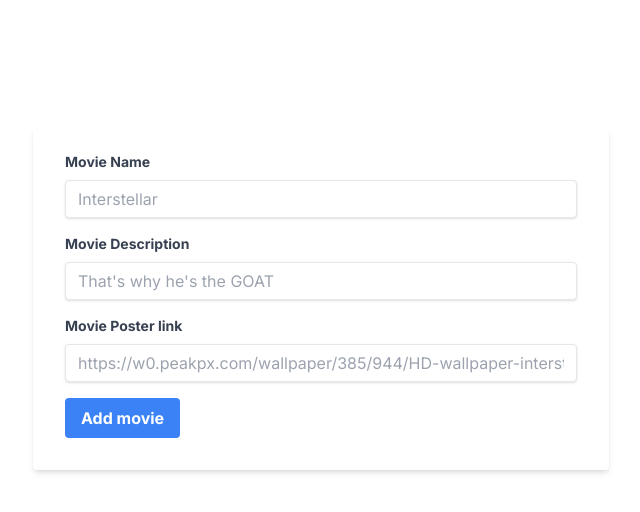
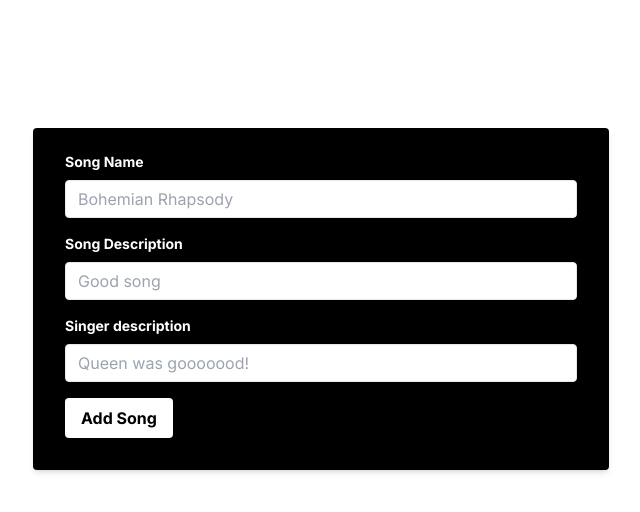
Before and after one commit to shawshankkumar/OverEngineered-DBMS-Project, a Next.js app: page /add in a window 1280 px wide. Shown: the top 512 px of the page, without its empty margins (319-959 px from the left). Built offline with nearby package versions, Linux system fonts and the light colour scheme.

Commit message:
chore: avantika and team

```diff
--- a/src/app/add/page.tsx
+++ b/src/app/add/page.tsx
@@ -1,79 +1,99 @@
 "use client";
 
 export default async function Home() {
-  const handleSubmit = async (e:any) => {
+  const handleSubmit = async (e: any) => {
     e.preventDefault();
     const ob = {
       movie_name: e.target.movie_name.value,
       movie_description: e.target.movie_description.value,
-      movie_poster_url: e.target.movie_poster_url.value,
+      movie_poster_url: "https://google.com/",
+      des: e.target.singer.value
     };
-    fetch(`/api/movie`, {method: "POST", body: JSON.stringify(ob), headers: {"Content-Type": "application/json"}}).then(()=>{
-        window.location.href="/";
+    fetch(`/api/movie`, {
+      method: "POST",
+      body: JSON.stringify(ob),
+      headers: { "Content-Type": "application/json" },
+    }).then(() => {
+      window.location.href = "/";
     });
   };
   return (
-    <div className="m-auto pt-32 w-full max-w-xl">
+    <div className="m-auto pt-32 w-full max-w-xl text-white">
       <form
-        className="bg-white shadow-md rounded px-8 pt-6 pb-8 mb-4"
+        className="bg-black shadow-md rounded px-8 pt-6 pb-8 mb-4"
         action="/api/movie"
         onSubmit={handleSubmit}
       >
         <div className="mb-4">
           <label
-            className="block text-gray-700 text-sm font-bold mb-2"
+            className="block text-pink text-sm font-bold mb-2"
             htmlFor="movie_name"
           >
-            Movie Name
+            Song Name
           </label>
           <input
-            className="shadow appearance-none border rounded w-full py-2 px-3 text-gray-700 leading-tight focus:outline-none focus:shadow-outline"
+            className="shadow appearance-none border rounded w-full py-2 px-3 text-pink leading-tight focus:outline-none focus:shadow-outline text-black"
             id="movie_name"
             type="text"
-            placeholder="Interstellar"
+            placeholder="Bohemian Rhapsody"
             required
           />
         </div>
         <div className="mb-4">
           <label
-            className="block text-gray-700 text-sm font-bold mb-2"
+            className="block text-pink text-sm font-bold mb-2"
             htmlFor="movie_description"
           >
-            Movie Description
+            Song Description
           </label>
           <input
-            className="shadow appearance-none border rounded w-full py-2 px-3 text-gray-700 leading-tight focus:outline-none focus:shadow-outline"
+            className="shadow appearance-none border rounded w-full py-2 px-3 text-pink leading-tight focus:outline-none focus:shadow-outline text-black"
             id="movie_description"
             type="text"
-            placeholder="That's why he's the GOAT"
+            placeholder="Good song"
             required
           />
         </div>
+        {/* <div className="mb-4">
+          <label
+            className="block text-pink text-sm font-bold mb-2"
+            htmlFor="movie_poster_url"
+          >
+            Song link (Spotify or Youtube)
+          </label>
+          <input
+            className="shadow appearance-none border rounded w-full py-2 px-3 text-pink leading-tight focus:outline-none focus:shadow-outline"
+            id="movie_poster_url"
+            type="url"
+            placeholder="https://www.youtube.com/watch?v=jgCVkQhlScc&ab_channel=FIFTYFIFTYOfficial"
+            required
+          />
+        </div> */}
         <div className="mb-4">
           <label
-            className="block text-gray-700 text-sm font-bold mb-2"
-            htmlFor="movie_poster_url"
+            className="block text-pink text-sm font-bold mb-2"
+            htmlFor="singer"
           >
-            Movie Poster link
+            Singer description
           </label>
           <input
-            className="shadow appearance-none border rounded w-full py-2 px-3 text-gray-700 leading-tight focus:outline-none focus:shadow-outline"
-            id="movie_poster_url"
-            type="url"
-            placeholder="https://w0.peakpx.com/wallpaper/385/944/HD-wallpaper-interstellar-movie.jpg"
+            className="shadow appearance-none border rounded w-full py-2 px-3 text-pink leading-tight focus:outline-none focus:shadow-outline text-black"
+            id="singer"
+            type="text"
+            placeholder="Queen was gooooood!"
             required
           />
         </div>
         <div className="flex items-center justify-between">
           <button
-            className="bg-blue-500 hover:bg-blue-700 text-white font-bold py-2 px-4 rounded focus:outline-none focus:shadow-outline"
+            className="bg-white hover:bg-gray-300 text-black font-bold py-2 px-4 rounded focus:outline-none focus:shadow-outline"
             type="submit"
           >
-            Add movie
+            Add Song
           </button>
         </div>
       </form>
-      <p className="text-center text-gray-500 text-xs">
+      <p className="text-center text-pink text-xs">
       </p>
     </div>
   );
--- a/src/app/api/movie/route.ts
+++ b/src/app/api/movie/route.ts
@@ -3,12 +3,13 @@ import { movies } from "@/utils/db/schema";
 
 export async function POST(req: Request) {
   try {
-    const { movie_name, movie_description, movie_poster_url } =
+    const { movie_name, movie_description, movie_poster_url, singer } =
       await req.json();
     const insertMovie = await db.insert(movies).values({
       movie_name,
       movie_description,
       movie_poster_url,
+      des: singer
     });
     return new Response(
       JSON.stringify({
--- a/src/app/components/delete.tsx
+++ b/src/app/components/delete.tsx
@@ -7,7 +7,7 @@ export default function DeleteButton({ id }: { id: number }) {
   };
   return (
     <button
-      className="bg-gradient-to-r from-amber-500 via-orange-600 to-yellow-500 hover:from-orange-600 hover:via-amber-500 hover:to-orange-600 text-white font-bold py-2 px-4 rounded"
+      className="bg-gradient-to-r from-red-500 via-purple-600 to-indigo-500 hover:from-purple-600 hover:via-red-500 hover:to-purple-600 text-white font-bold py-2 px-4 rounded"
       onClick={handleClick}
     >
       Delete
--- a/src/app/page.tsx
+++ b/src/app/page.tsx
@@ -8,35 +8,30 @@ export const metadata = {
   title: "Movie Catalogue",
 };
 
-export const dynamic = 'force-dynamic'
+export const dynamic = "force-dynamic";
 
 export default async function Home() {
   const data = await db.select().from(movies);
   return (
-    <div className="mx-auto mt-20 mb-10 max-w-4xl text-center sm:px-0 bg-white">
-      <h1 className="mt-5 text-5xl font-extrabold leading-[1.15] text-black sm:text-6xl sm:leading-[1.15]">
-        Movie Catalogue System
-        <span className="bg-gradient-to-r from-amber-500 via-orange-600 to-yellow-500 bg-clip-text text-transparent">
-          &nbsp;for DBMS
+    <div className="h-screen w-screen bg-black">
+      <div className="mx-auto pt-20 mb-10 max-w-4xl text-center sm:px-0 bg-black">
+        <h1 className=" text-5xl font-extrabold leading-[1.15] text-black sm:text-6xl sm:leading-[1.15]">
+          <span className="bg-gradient-to-r from-blue-500 via-pink-600 to-purple-500 bg-clip-text text-transparent">
+          Music Management System &nbsp;for DBMS
           </span>
         </h1>
-      <h2 className="mt-5 text-lg text-gray-600 sm:text-xl pb-10">
-        Built on top of MySQL and other amazing technologies.
+        <h2 className="mt-5 text-lg text-gray-200 sm:text-xl pb-10">
+          Built by Avantika and Shreesha
         </h2>
         <div className="grid grid-cols-3 gap-8">
           {data.map((movie) => {
             return (
-            <div className="max-w-sm rounded overflow-hidden shadow-lg">
-              <img
-                className="w-full"
-                src={
-                  movie.movie_poster_url ??
-                  "https://w0.peakpx.com/wallpaper/385/944/HD-wallpaper-interstellar-movie.jpg"
-                }
-                alt=""
-              />
+              <div className="max-w-sm rounded overflow-hidden shadow-xl bg-white">
+
                 <div className="px-6 py-4">
-                <div className="font-bold text-xl mb-2">{movie.movie_name}</div>
+                  <div className="font-bold text-xl mb-2">
+                    {movie.movie_name}
+                  </div>
                   <p className="text-gray-700 text-base">
                     {movie.movie_description}
                   </p>
@@ -52,9 +47,7 @@ export default async function Home() {
             );
           })}
         </div>
-      <p className="text-sm font-semibold text-black  bg-gradient-to-r from-amber-500 via-orange-600 to-yellow-500 bg-clip-text text-transparent pt-16">
-        Created by Shashank Kumar, Dheeraj Sajja and Anupama Jha
-      </p>
+      </div>
     </div>
   );
 }
--- a/src/utils/db/schema.ts
+++ b/src/utils/db/schema.ts
@@ -11,5 +11,6 @@ export const movies = mysqlTable("movies", {
   movie_name: varchar("movie_name", { length: 255 }).notNull(),
   movie_description: text("movie_description"),
   movie_poster_url: varchar("movie_poster_url", { length: 255 }),
+  des: text("des"),
   created_at: timestamp("created_at").notNull().defaultNow().onUpdateNow(),
 });
```
Lines whose indentation alone changed are shown as unchanged.
